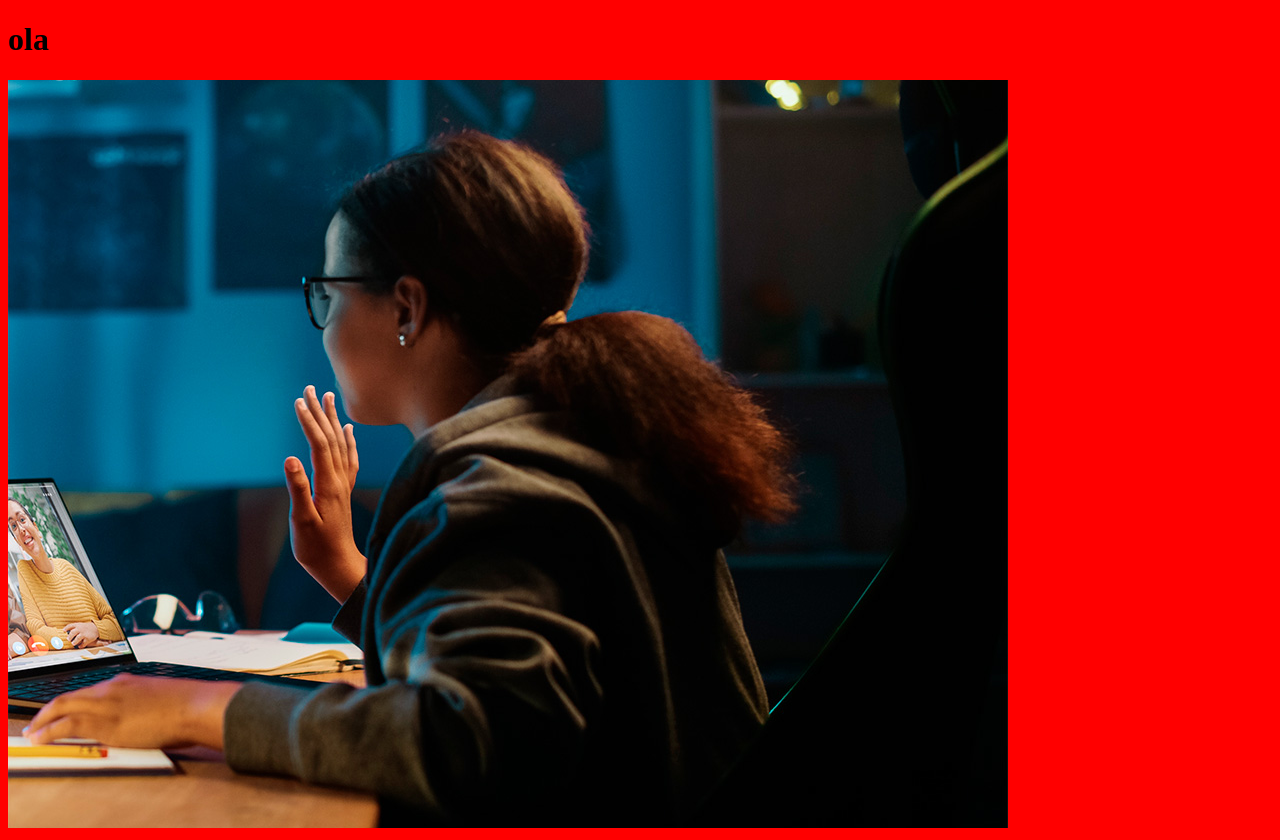
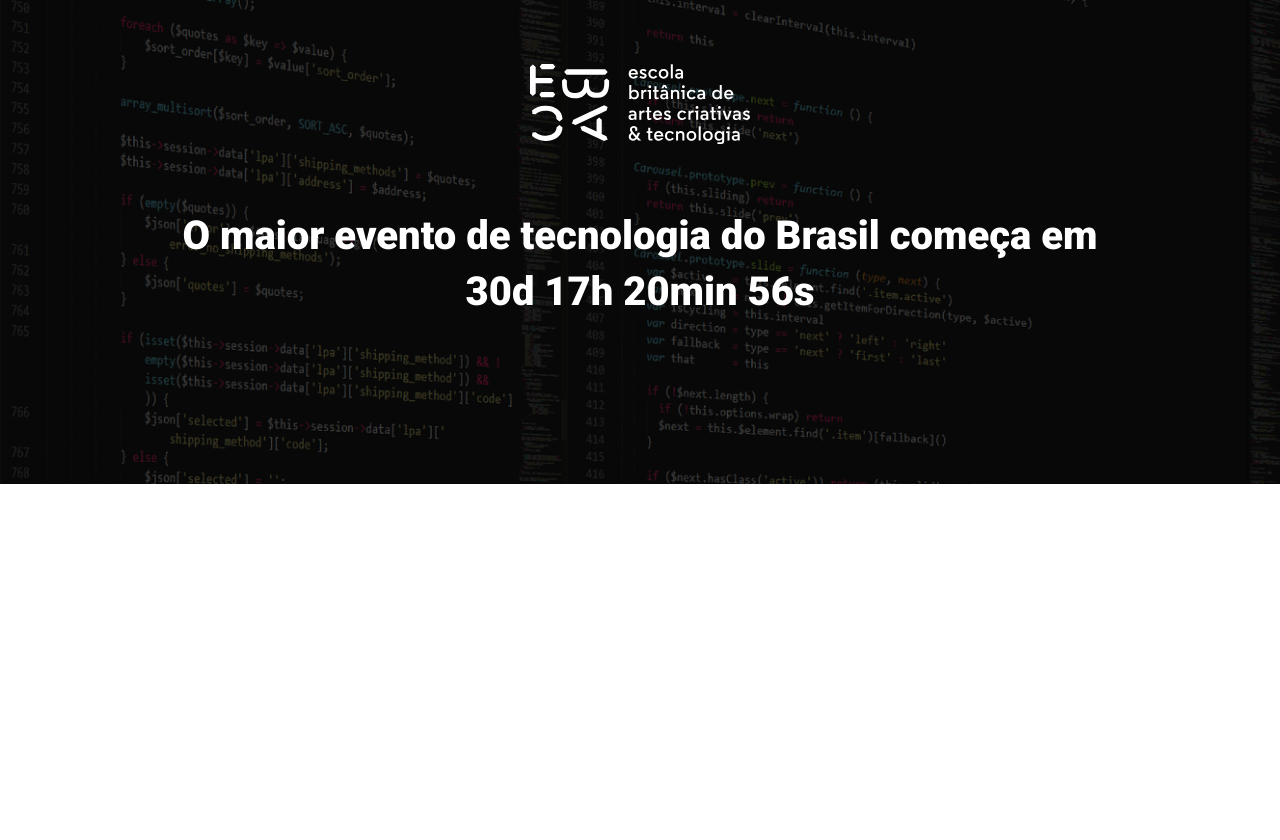
Before and after one commit to GuilhermeGoncalez/ebac_tech_talks, a website built with Parcel: page src/index.html in a window 1280 px wide. After the commit the page ends 800 px from the top, so only its background shows below. Built offline with nearby package versions, Linux system fonts and the light colour scheme.

Commit message:
criando o hero

```diff
--- a/src/index.html
+++ b/src/index.html
@@ -4,12 +4,20 @@
     <meta charset="UTF-8">
     <meta name="viewport" content="width=device-width, initial-scale=1.0">
     <title>EBAC Tech Talks</title>
+    <link rel="preconnect" href="https://fonts.googleapis.com">
+    <link rel="preconnect" href="https://fonts.gstatic.com" crossorigin>
+    <link href="https://fonts.googleapis.com/css2?family=Roboto:wght@400;700;900&display=swap" rel="stylesheet">
     <link rel="stylesheet" href="./styles/main.scss">
 </head>
 <body>
-    <h1>ola</h1>
-    <img src="./images/backend.png">
-
+    <header class="hero">
+        <div class="container">
+            <img class="hero__logo" src="./images/ebac_logo.svg" alt="EBAC">
+            <p class="hero__text">
+                O maior evento de tecnologia do Brasil começa em 30d 17h 20min 56s
+            </p>
+        </div>
+    </header>
 
 
 
--- /dev/null
+++ b/src/styles/_hero.scss
@@ -0,0 +1,52 @@
+.hero{
+    padding-top: 64px;
+    padding-bottom: 100px;
+    background-image: url(../images/fundo.png);
+    background-repeat: no-repeat;
+    background-size: cover;
+    position: relative;
+
+    .container{
+        position: relative;
+    }
+
+    &::before {
+        position: absolute;
+        top: 0;
+        left: 0;
+        width: 100%;
+        height: 100%;
+        background-color: #000;
+        content: '';
+        opacity: .7;
+    }
+
+    &__text {
+        margin-top: 64px;
+        margin-bottom: 64px;
+        font-size: 40px;
+        line-height: 56px;
+        font-weight: 800;
+        text-align: center;
+    }
+
+    &__logo {
+        display: block;
+        margin: 0 auto;
+        height: 80px;
+    }
+
+    @media (max-width: 640px) {
+        padding: 40px 0;
+
+        &__logo {
+            height: 40px;
+        }
+
+        &__text {
+            font-size: 22px;
+            line-height: 24px;
+            margin: 24px 0;
+        }
+    }
+}
--- a/src/styles/main.scss
+++ b/src/styles/main.scss
@@ -1,3 +1,23 @@
-body {
-    background-color: red;
+@use 'hero';
+
+* {
+    padding: 0;
+    margin: 0;
+    box-sizing: border-box;
+    font-family: 'Roboto', sans-serif;
+    color: #fff;
 }
+
+.container {
+    max-width: 960px;
+    width: 100%;
+    margin: 0 auto;
+
+    @media (max-width:640px) {
+        max-width: 80%;
+    }
+
+    @media (max-width:1024px) {
+        max-width: 90%;
+    }
+}
```
Also changed, not shown: 1 other file.
